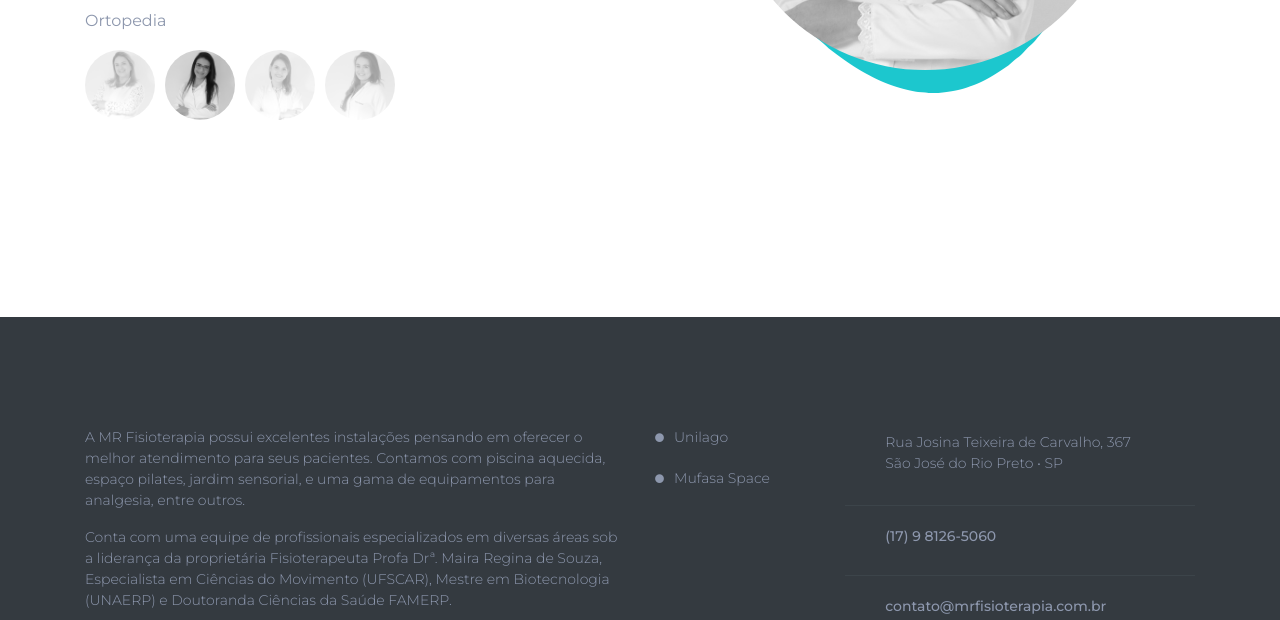
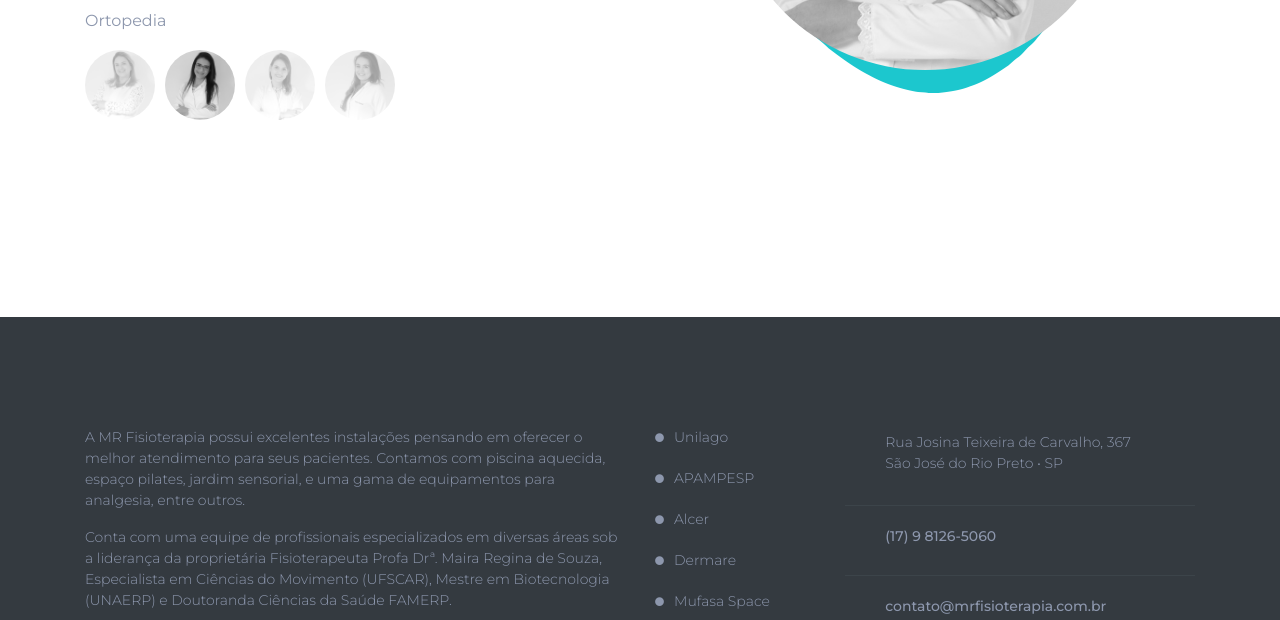
Before and after one commit to mrfisioterapia/mrfisioterapia.github.io, a plain HTML site: page index.html in a window 1280 px wide. Shown: the part 3165-3785 px from the top of the page. Drawn offline with Linux system fonts and the light colour scheme; files whose address does not match are found by name; a web font is replaced by a local one.

Commit message:
Add files via upload

```diff
--- a/index.html
+++ b/index.html
@@ -401,6 +401,9 @@
                                 <div class="col-lg-2 col-md-6">
                                     <ul class="general-listing">
                                         <li><a href="http://www.unilago.edu.br/"><i class="fa fa-circle"></i> Unilago</a></li>
+                                        <li><a href="https://www.apampesp.org"><i class="fa fa-circle"></i> APAMPESP</a></li>
+                                        <li><a href="http://alcer.esp.br/"><i class="fa fa-circle"></i> Alcer</a></li>
+                                        <li><a href="https://www.dermare.com.br/"><i class="fa fa-circle"></i> Dermare</a></li>
                                         <li><a href="https://mufasa.space/"><i class="fa fa-circle"></i> Mufasa Space</a></li>
                                     </ul>
                                 </div>
```
